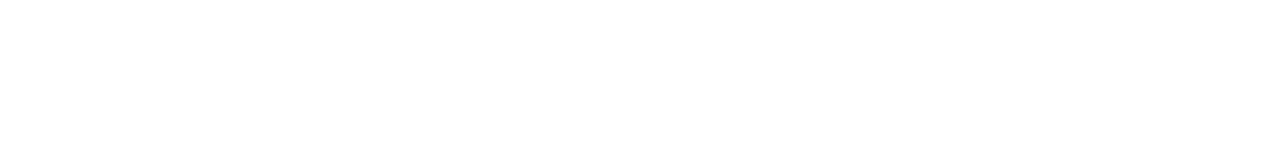
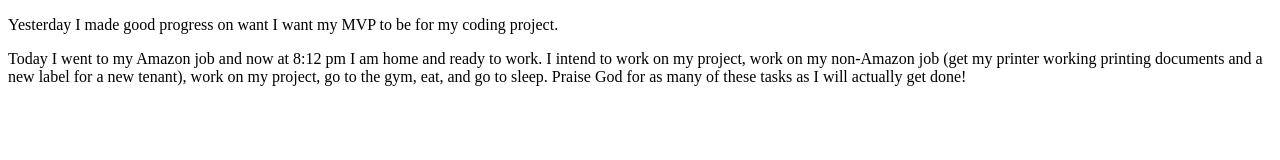
Before and after one commit to jtabb1/2021-09-16-Daily-Coding-Journal, a plain HTML site: page index.html in a window 1280 px wide. Drawn offline with Linux system fonts and the light colour scheme.

Commit message:
Report on what I did yesterday and today as well as outline my plans for the rest of the night.

```diff
--- a/index.html
+++ b/index.html
@@ -7,6 +7,22 @@
     <link href="style.css" rel="stylesheet" type="text/css" />
   </head>
   <body>
+
+    <p>
+      Yesterday I made good progress on want I want my MVP
+      to be for my coding project.
+    </p>
+
+    <p>
+      Today I went to my Amazon job and now at 8:12 pm I am
+      home and ready to work.  I intend to work on my project,
+      work on my non-Amazon job (get my printer working
+      printing documents and a new label for a new tenant),
+      work on my project, go to the gym, eat, and go to
+      sleep.  Praise God for as many of these tasks as I
+      will actually get done!
+    </p>
+
     <script src="script.js"></script>
   </body>
 </html>
```
